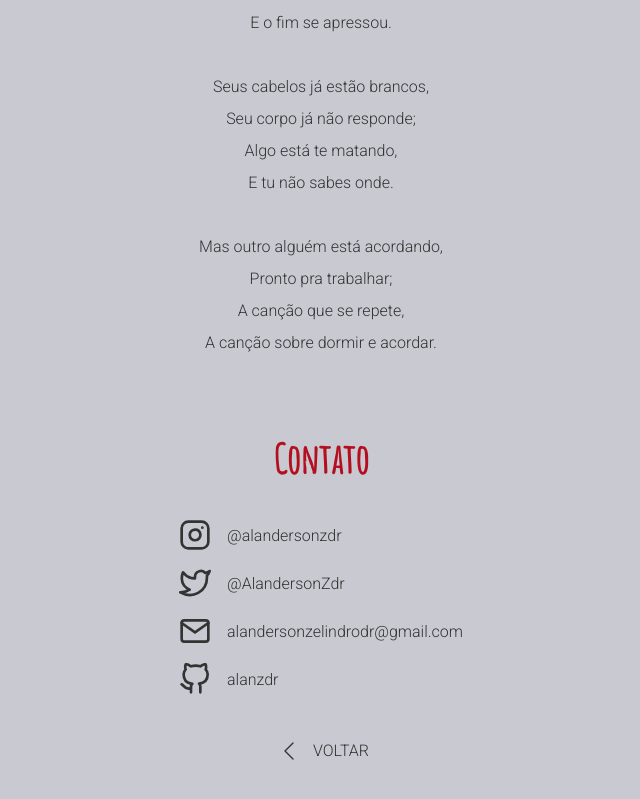
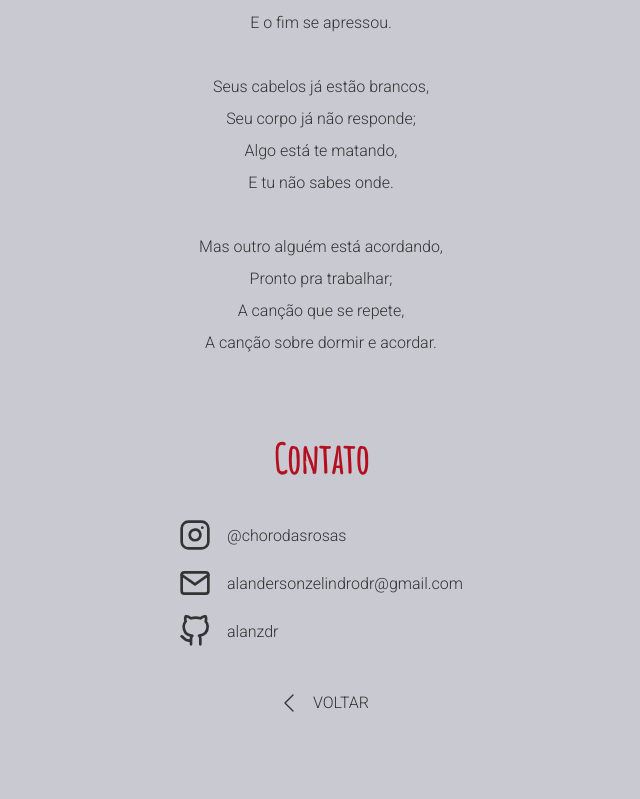
Before and after one commit to alanzdr/chorodasrosas, a Next.js app: page /a-cancao-que-se-repete in a window 1280 px wide. Shown: the part 945-1744 px from the top of the page, without its empty margins (319-959 px from the left). Built offline with nearby package versions, Linux system fonts and the light colour scheme.

Commit message:
poema: poesia é idiota

```diff
--- a/src/components/Footer/index.tsx
+++ b/src/components/Footer/index.tsx
@@ -14,7 +14,7 @@ const Footer: React.FC<Props> = ({ single }) => {
         <h3>Contato</h3>
         <div className={styled.contactList}>
           <a
-            href="https://www.instagram.com/alandersonzdr"
+            href="https://www.instagram.com/chorodasrosas"
             target="_blank"
             rel="noopener noreferrer"
           >
@@ -32,27 +32,7 @@ const Footer: React.FC<Props> = ({ single }) => {
               <path d="M16 11.37A4 4 0 1 1 12.63 8 4 4 0 0 1 16 11.37z"></path>
               <line x1="17.5" y1="6.5" x2="17.51" y2="6.5"></line>
             </svg>
-            @alandersonzdr
-          </a>
-          <a
-            href="https://twitter.com/AlandersonZdr"
-            target="_blank"
-            rel="noopener noreferrer"
-          >
-            <svg
-              xmlns="http://www.w3.org/2000/svg"
-              width="32"
-              height="32"
-              viewBox="0 0 24 24"
-              fill="none"
-              stroke="currentColor"
-              strokeWidth="2"
-              strokeLinecap="round"
-              strokeLinejoin="round"
-            >
-              <path d="M23 3a10.9 10.9 0 0 1-3.14 1.53 4.48 4.48 0 0 0-7.86 3v1A10.66 10.66 0 0 1 3 4s-4 9 5 13a11.64 11.64 0 0 1-7 2c9 5 20 0 20-11.5a4.5 4.5 0 0 0-.08-.83A7.72 7.72 0 0 0 23 3z"></path>
-            </svg>
-            @AlandersonZdr
+            @chorodasrosas
           </a>
           <a
             href="mailto:alandersonzelindrodr@gmail.com"
--- /dev/null
+++ b/src/data/poesia-e-idiota.md
@@ -0,0 +1,24 @@
+---
+title: "Poesia é idiota"
+thumb: 'https://images.pexels.com/photos/7034134/pexels-photo-7034134.jpeg'
+date: "2023-05-16"
+---
+Poesia é idiota,
+O que mais poderia ser;
+Se quem é poeta não percebe,
+O quão idiota é escrever.
+<br />
+O amor é idiota,
+Nada mais poderia ser;
+Quem ama logo esquece,
+O quanto de amar também é sofrer.
+<br />
+Seu sorriso é idiota,
+Por mais lindo que poderia ser;
+Ele só me diz que sou fraco,
+Por todo dia querer ver.
+<br />
+O futuro é idiota,
+Se é que poderia ser;
+Quando alguem idiota como eu,
+Está perdido de amor por você.
```
